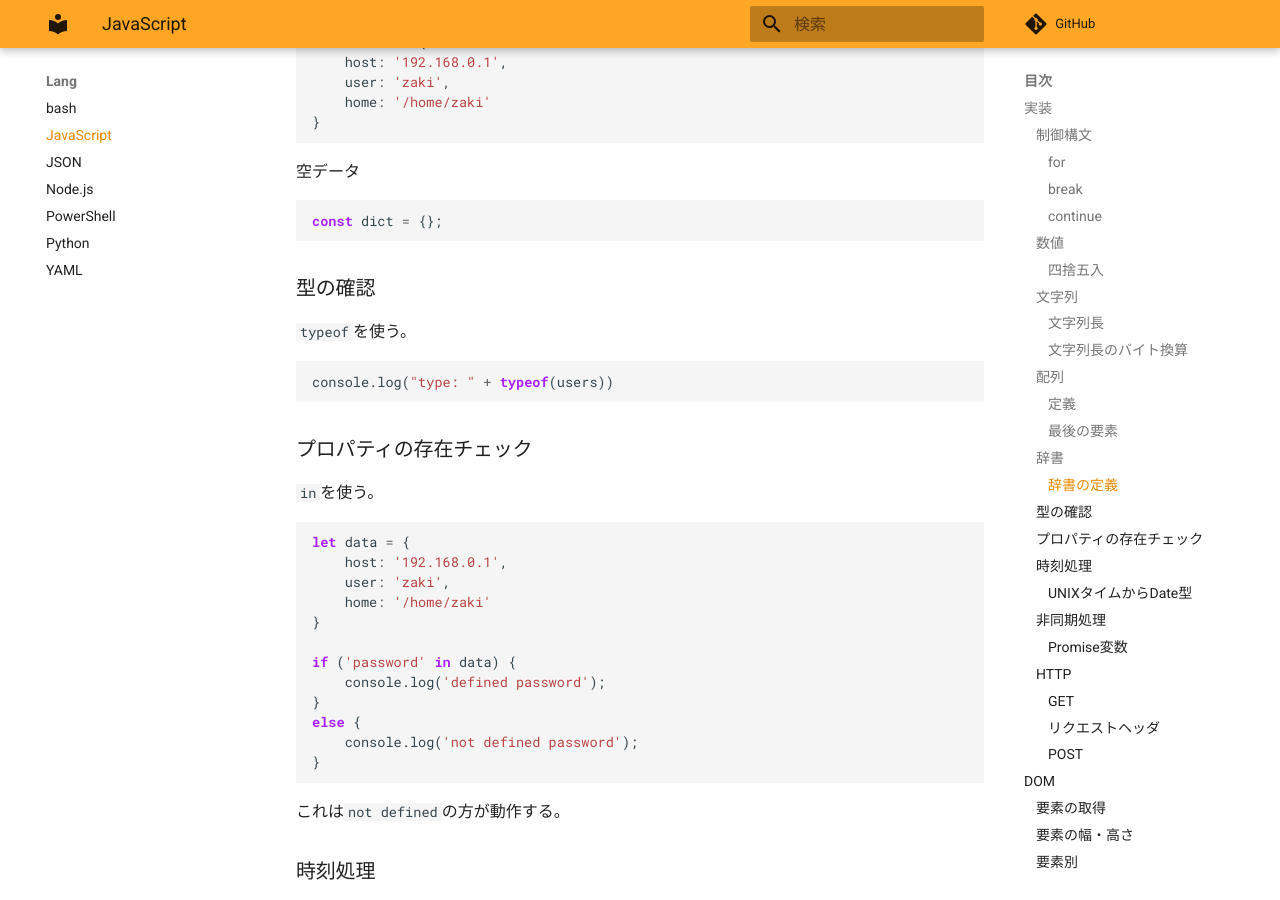
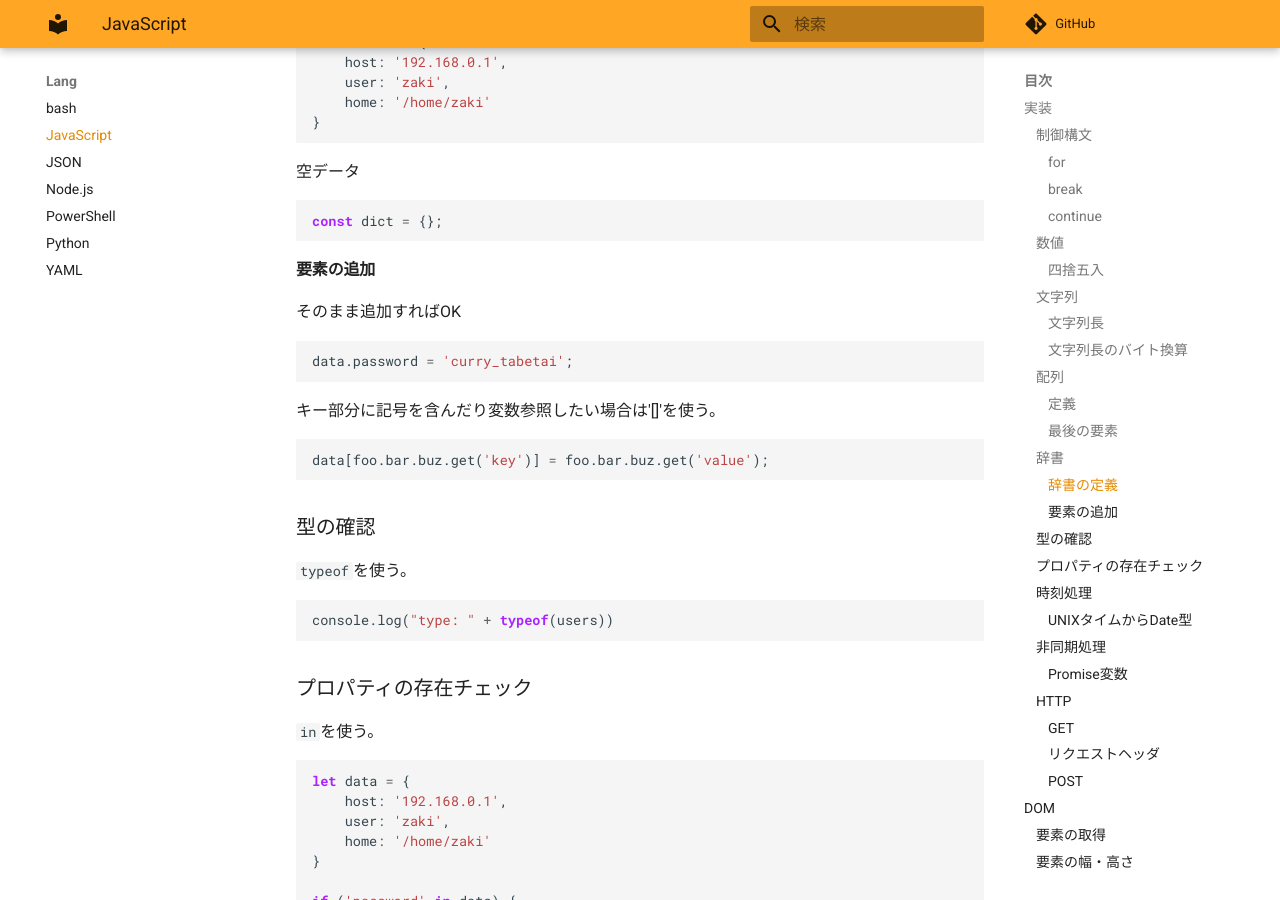
Before and after one commit to zaki-lknr/docs, an MkDocs documentation site: the page built from docs/lang/js.md, in a window 1280 px wide and 900 px high, scrolled down 1904 px. Built offline with MkDocs 1.6.1 and Material for MkDocs 9.7.7, drawn with Linux system fonts in a browser that asks for light colours; comment, search, counter and statistics services are not loaded.

Commit message:
add: lang/javascript: 辞書へ要素追加

````diff
--- a/docs/lang/js.md
+++ b/docs/lang/js.md
@@ -98,6 +98,20 @@ const data = {
 
 ```javascript
 const dict = {};
+```
+
+#### 要素の追加
+
+そのまま追加すればOK
+
+```javascript
+data.password = 'curry_tabetai';
+```
+
+キー部分に記号を含んだり変数参照したい場合は'[]'を使う。
+
+```javascript
+data[foo.bar.buz.get('key')] = foo.bar.buz.get('value');
 ```
 
 ### 型の確認
````
